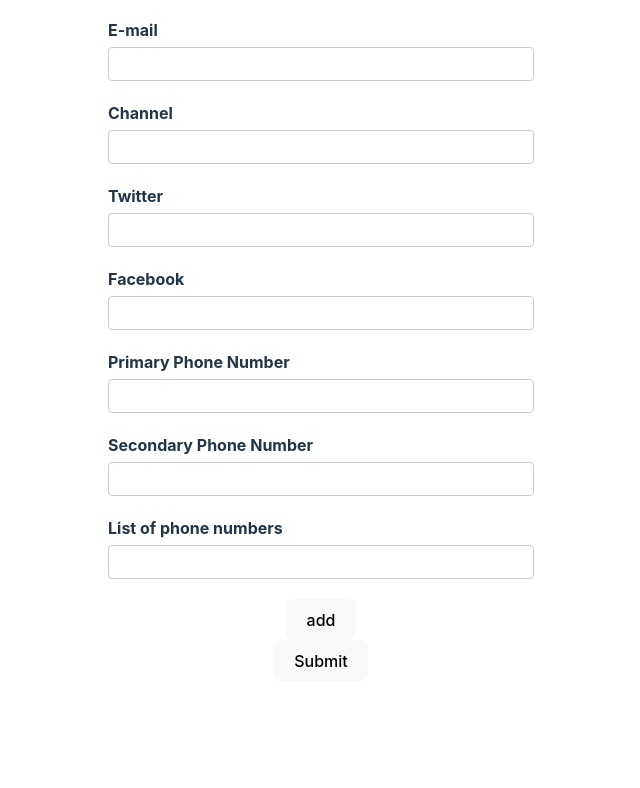
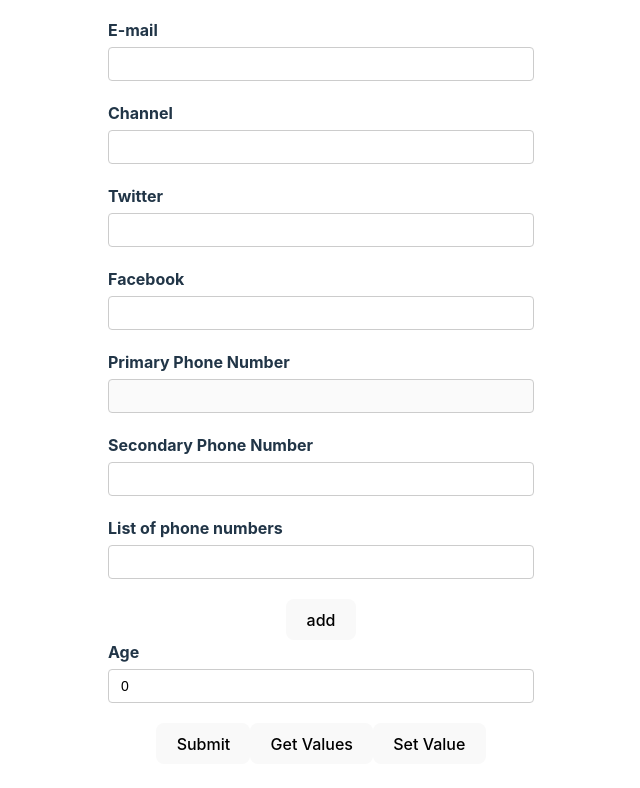
Before and after one commit to Prithwish13/Vite-vitest, a React (Vite) app: page / in a window 1280 px wide. Shown: the part 222-1010 px from the top of the page, without its empty margins (319-959 px from the left). Before the commit the page ends 935 px from the top, so only its background shows below. Built offline with nearby package versions, Linux system fonts and the light colour scheme.

Commit message:
async validation

```diff
--- a/src/components/YoutubeForm.tsx
+++ b/src/components/YoutubeForm.tsx
@@ -3,6 +3,7 @@
 /* eslint-disable react/jsx-props-no-spreading */
 import { useForm, useFieldArray } from 'react-hook-form';
 import { DevTool } from '@hookform/devtools';
+import { useEffect } from 'react';
 
 interface FormValues {
   username: string;
@@ -16,10 +17,21 @@ interface FormValues {
   phNumbers: {
     number: string;
   }[];
+  age: number;
+  dob: Date;
 }
 
 export default function YouTubeForm() {
-  const { register, control, handleSubmit, formState } = useForm<FormValues>({
+  const {
+    register,
+    control,
+    handleSubmit,
+    formState,
+    getValues,
+    setValue,
+    watch,
+    reset,
+  } = useForm<FormValues>({
     // we can do also async call here
 
     // defaultValues: async () => {
@@ -48,17 +60,37 @@ export default function YouTubeForm() {
           number: '',
         },
       ],
+      age: 0,
+      dob: new Date(),
     },
   });
   const { fields, append, remove } = useFieldArray({
     name: 'phNumbers',
     control,
   });
-  const { errors } = formState;
+  const { errors, isDirty, isValid, isSubmitting, isSubmitSuccessful } =
+    formState;
 
   const onSubmit = (data: FormValues) => {
     console.log('form submitted', data);
   };
+
+  const handleGetValues = () => {
+    console.log(getValues());
+  };
+
+  const handleSetValue = () => {
+    setValue('username', 'Prithwish Dey', {
+      shouldDirty: true,
+      shouldTouch: true,
+      shouldValidate: true,
+    });
+  };
+  useEffect(() => {
+    if (isSubmitSuccessful) {
+      reset();
+    }
+  }, [isSubmitSuccessful, reset]);
 
   return (
     <div>
@@ -108,6 +140,13 @@ export default function YouTubeForm() {
                     'this is restricted domain'
                   );
                 },
+                emailAvailable: async (fieldValue) => {
+                  const response = await fetch(
+                    `https://jsonplaceholder.typicode.com/users?email=${fieldValue}`
+                  );
+                  const data = await response.json();
+                  return data.length === 0 || 'this email is already exists';
+                },
               },
             })}
           />
@@ -140,7 +179,10 @@ export default function YouTubeForm() {
           <input
             type="text"
             id="primary-phone"
-            {...register('phoneNumbers.0')}
+            {...(register('phoneNumbers.0'),
+            {
+              disabled: watch('channel') === '',
+            })}
           />
         </div>
         <div className="form-control">
@@ -175,7 +217,49 @@ export default function YouTubeForm() {
             </button>
           </div>
         </div>
-        <button type="submit">Submit</button>
+        <div className="form-control">
+          <label htmlFor="age">Age</label>
+          <input
+            type="number"
+            id="age"
+            {...register('age', {
+              valueAsNumber: true,
+              required: {
+                value: true,
+                message: 'Age is required',
+              },
+            })}
+          />
+        </div>
+        {/* <div className="form-control">
+          <label htmlFor="dob">Date of birth</label>
+          <input
+            type="datetime-local"
+            id="dob"
+            {...register('dob', {
+              validate: (inputField) => {
+                const isDateValid = !Number.isNaN(
+                  new Date(inputField).valueOf()
+                );
+
+                return !isDateValid || 'Please enter a valid date time';
+              },
+              required: {
+                value: true,
+                message: 'date of birth is required',
+              },
+            })}
+          />
+        </div> */}
+        <button disabled={isSubmitting} type="submit">
+          Submit
+        </button>
+        <button type="button" onClick={handleGetValues}>
+          Get Values
+        </button>
+        <button type="button" onClick={handleSetValue}>
+          Set Value
+        </button>
       </form>
       <DevTool control={control} />
     </div>
```
